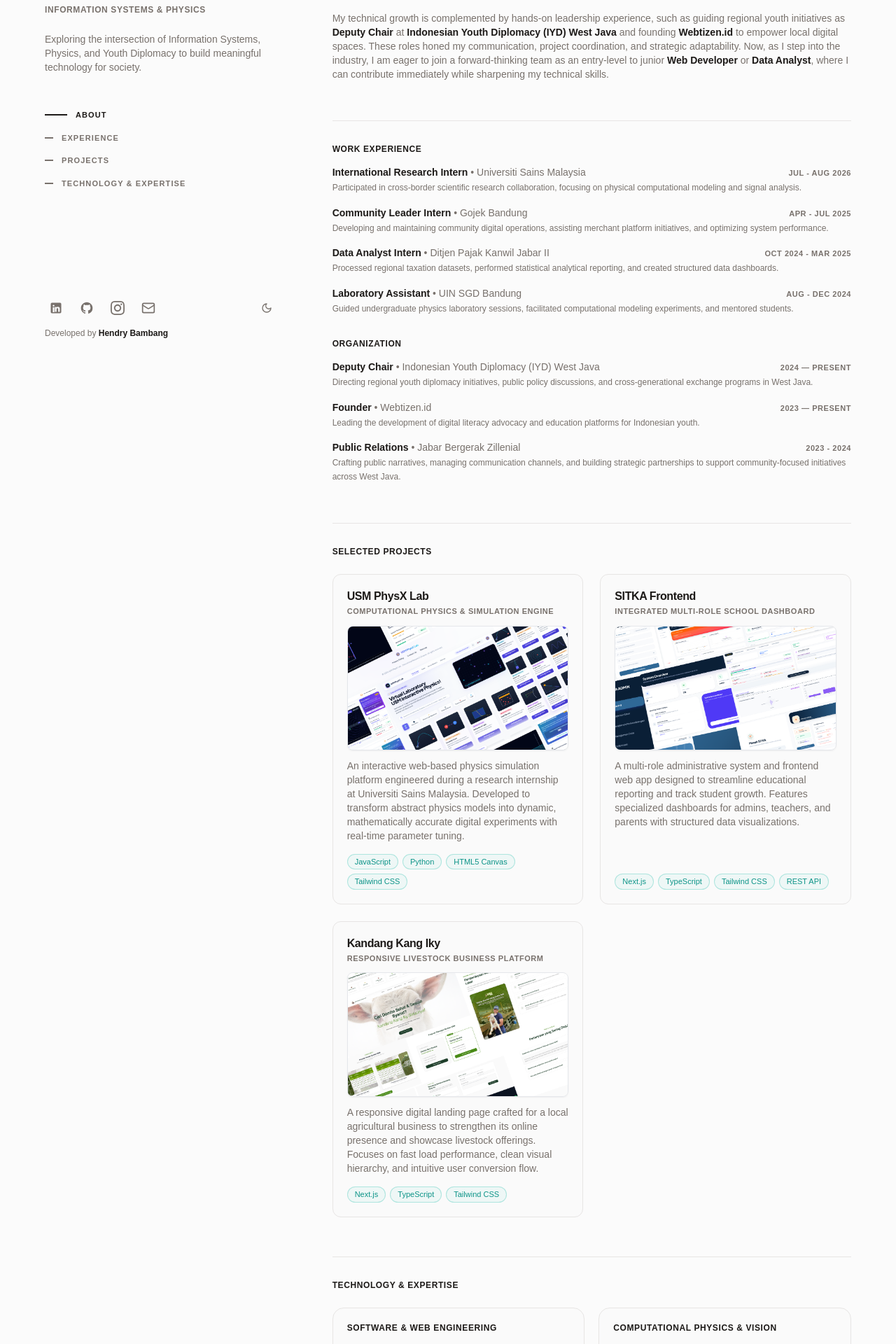
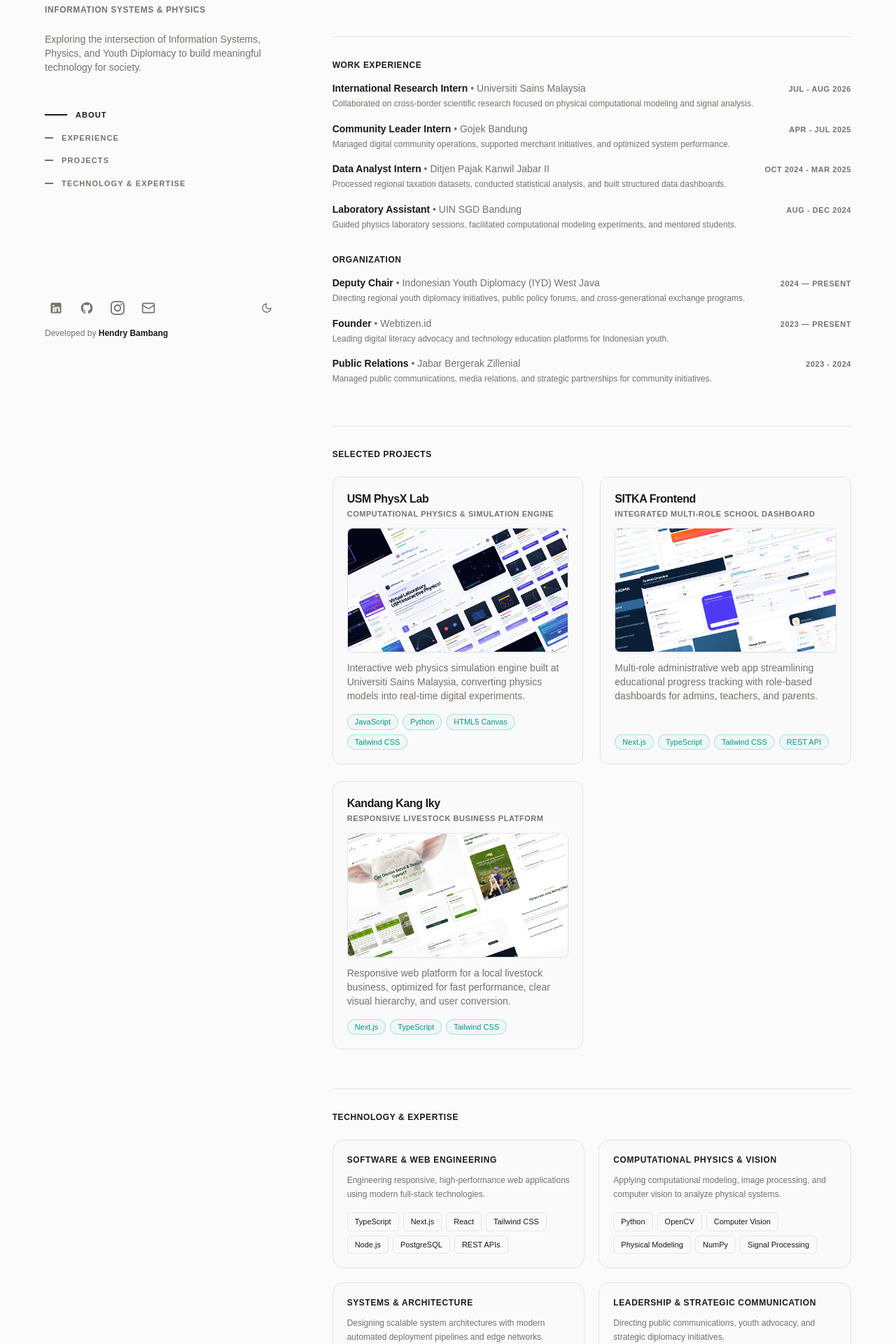
Before and after one commit to workhendry20-creator/personal-website, a Next.js app: page / in a window 1280 px wide. Shown: the part 260-2180 px from the top of the page at 70% size. Built offline with nearby package versions, Linux system fonts and the light colour scheme.

Commit message:
Streamline all descriptions for cleaner, elegant, and concise presentation

```diff
--- a/app/page.tsx
+++ b/app/page.tsx
@@ -22,28 +22,28 @@
     company: 'Universiti Sains Malaysia',
     period: 'JUL - AUG 2026',
     description:
-      'Participated in cross-border scientific research collaboration, focusing on physical computational modeling and signal analysis.',
+      'Collaborated on cross-border scientific research focused on physical computational modeling and signal analysis.',
   },
   {
     role: 'Community Leader Intern',
     company: 'Gojek Bandung',
     period: 'APR - JUL 2025',
     description:
-      'Developing and maintaining community digital operations, assisting merchant platform initiatives, and optimizing system performance.',
+      'Managed digital community operations, supported merchant initiatives, and optimized system performance.',
   },
   {
     role: 'Data Analyst Intern',
     company: 'Ditjen Pajak Kanwil Jabar II',
     period: 'OCT 2024 - MAR 2025',
     description:
-      'Processed regional taxation datasets, performed statistical analytical reporting, and created structured data dashboards.',
+      'Processed regional taxation datasets, conducted statistical analysis, and built structured data dashboards.',
   },
   {
     role: 'Laboratory Assistant',
     company: 'UIN SGD Bandung',
     period: 'AUG - DEC 2024',
     description:
-      'Guided undergraduate physics laboratory sessions, facilitated computational modeling experiments, and mentored students.',
+      'Guided physics laboratory sessions, facilitated computational modeling experiments, and mentored students.',
   },
 ];
 
@@ -53,21 +53,21 @@
     organization: 'Indonesian Youth Diplomacy (IYD) West Java',
     period: '2024 — Present',
     description:
-      'Directing regional youth diplomacy initiatives, public policy discussions, and cross-generational exchange programs in West Java.',
+      'Directing regional youth diplomacy initiatives, public policy forums, and cross-generational exchange programs.',
   },
   {
     role: 'Founder',
     organization: 'Webtizen.id',
     period: '2023 — Present',
     description:
-      'Leading the development of digital literacy advocacy and education platforms for Indonesian youth.',
+      'Leading digital literacy advocacy and technology education platforms for Indonesian youth.',
   },
   {
     role: 'Public Relations',
     organization: 'Jabar Bergerak Zillenial',
     period: '2023 - 2024',
     description:
-      'Crafting public narratives, managing communication channels, and building strategic partnerships to support community-focused initiatives across West Java.',
+      'Managed public communications, media relations, and strategic partnerships for community initiatives.',
   },
 ];
 
@@ -81,25 +81,25 @@
   {
     title: 'Software & Web Engineering',
     description:
-      'Engineering structured, responsive, and high-performance digital applications using modern web technologies.',
+      'Engineering responsive, high-performance web applications using modern full-stack technologies.',
     items: ['TypeScript', 'Next.js', 'React', 'Tailwind CSS', 'Node.js', 'PostgreSQL', 'REST APIs'],
   },
   {
     title: 'Computational Physics & Vision',
     description:
-      'Applying computational modeling, image processing, and signal tracking to understand physical systems.',
+      'Applying computational modeling, image processing, and computer vision to analyze physical systems.',
     items: ['Python', 'OpenCV', 'Computer Vision', 'Physical Modeling', 'NumPy', 'Signal Processing'],
   },
   {
     title: 'Systems & Architecture',
     description:
-      'Designing robust information systems with focus on scalability, maintainability, and clean architecture.',
+      'Designing scalable system architectures with modern automated deployment pipelines and edge networks.',
     items: ['Information Systems Design', 'Git / GitHub', 'Automated CI/CD', 'Global CDN & Serverless Edge Network'],
   },
   {
     title: 'Leadership & Strategic Communication',
     description:
-      'Directing public communications, policy discussions, and strategic youth advocacy initiatives.',
+      'Directing public communications, youth advocacy, and strategic diplomacy initiatives.',
     items: ['Youth Diplomacy', 'Public Relations', 'Public Policy', 'Digital Literacy Advocacy'],
   },
 ];
@@ -121,7 +121,7 @@
     subtitle: 'Computational Physics & Simulation Engine',
     image: '/assets/project_img1.png',
     description:
-      'An interactive web-based physics simulation platform engineered during a research internship at Universiti Sains Malaysia. Developed to transform abstract physics models into dynamic, mathematically accurate digital experiments with real-time parameter tuning.',
+      'Interactive web physics simulation engine built at Universiti Sains Malaysia, converting physics models into real-time digital experiments.',
     tech: ['JavaScript', 'Python', 'HTML5 Canvas', 'Tailwind CSS'],
     link: '/projects/usm-physx-lab',
   },
@@ -131,7 +131,7 @@
     subtitle: 'Integrated Multi-Role School Dashboard',
     image: '/assets/project_img2.png',
     description:
-      'A multi-role administrative system and frontend web app designed to streamline educational reporting and track student growth. Features specialized dashboards for admins, teachers, and parents with structured data visualizations.',
+      'Multi-role administrative web app streamlining educational progress tracking with role-based dashboards for admins, teachers, and parents.',
     tech: ['Next.js', 'TypeScript', 'Tailwind CSS', 'REST API'],
     link: '/projects/sitka-frontend',
   },
@@ -141,7 +141,7 @@
     subtitle: 'Responsive Livestock Business Platform',
     image: '/assets/project_img3.png',
     description:
-      'A responsive digital landing page crafted for a local agricultural business to strengthen its online presence and showcase livestock offerings. Focuses on fast load performance, clean visual hierarchy, and intuitive user conversion flow.',
+      'Responsive web platform for a local livestock business, optimized for fast performance, clear visual hierarchy, and user conversion.',
     tech: ['Next.js', 'TypeScript', 'Tailwind CSS'],
     link: '/projects/kandang-kang-iky',
   },
@@ -204,15 +204,15 @@
           {/* Flowing Narrative Story */}
           <section id="about" className="space-y-4 sm:space-y-5 text-xs sm:text-sm text-text-secondary leading-relaxed font-normal scroll-mt-6 lg:scroll-mt-14">
             <p>
-              As a recent double-major graduate in <strong className="font-bold text-text-primary">Information Systems</strong> and <strong className="font-bold text-text-primary">Physics</strong>, I bring a fresh, analytical perspective to problem-solving. My academic path taught me to bridge raw scientific logic with structured software engineering—giving me a strong foundation to launch my career in <strong className="font-bold text-text-primary">Web Development</strong> and <strong className="font-bold text-text-primary">Data Analytics</strong>. I&apos;m driven by a curiosity to understand complex systems, whether that means engineering intuitive digital interfaces or discovering actionable insights hidden within data.
+              Double-major graduate in <strong className="font-bold text-text-primary">Information Systems</strong> and <strong className="font-bold text-text-primary">Physics</strong>, combining scientific logic with software engineering. I build intuitive web applications and analyze complex datasets to deliver meaningful digital solutions.
             </p>
 
             <p>
-              I approach development with a focus on clarity, efficiency, and continuous adaptation. From crafting responsive web components to analyzing image datasets with <strong className="font-bold text-text-primary">Computer Vision</strong>, I value code quality and system performance. I actively integrate modern tools—including <strong className="font-bold text-text-primary">AI-assisted workflows</strong>—into my process to accelerate learning, refine logic, and build well-structured solutions without compromising core engineering principles.
+              Focused on clarity, system performance, and continuous adaptation. From developing responsive web components to analyzing visual datasets with <strong className="font-bold text-text-primary">Computer Vision</strong>, I integrate modern engineering practices and <strong className="font-bold text-text-primary">AI-assisted workflows</strong> to build robust software.
             </p>
 
             <p>
-              My technical growth is complemented by hands-on leadership experience, such as guiding regional youth initiatives as <strong className="font-bold text-text-primary">Deputy Chair</strong> at <strong className="font-bold text-text-primary">Indonesian Youth Diplomacy (IYD) West Java</strong> and founding <strong className="font-bold text-text-primary">Webtizen.id</strong> to empower local digital spaces. These roles honed my communication, project coordination, and strategic adaptability. Now, as I step into the industry, I am eager to join a forward-thinking team as an entry-level to junior <strong className="font-bold text-text-primary">Web Developer</strong> or <strong className="font-bold text-text-primary">Data Analyst</strong>, where I can contribute immediately while sharpening my technical skills.
+              My technical background is complemented by leadership as <strong className="font-bold text-text-primary">Deputy Chair</strong> at <strong className="font-bold text-text-primary">IYD West Java</strong> and founder of <strong className="font-bold text-text-primary">Webtizen.id</strong>. I am eager to contribute as an entry-level to junior <strong className="font-bold text-text-primary">Web Developer</strong> or <strong className="font-bold text-text-primary">Data Analyst</strong> in a forward-thinking team.
             </p>
           </section>
 
```
